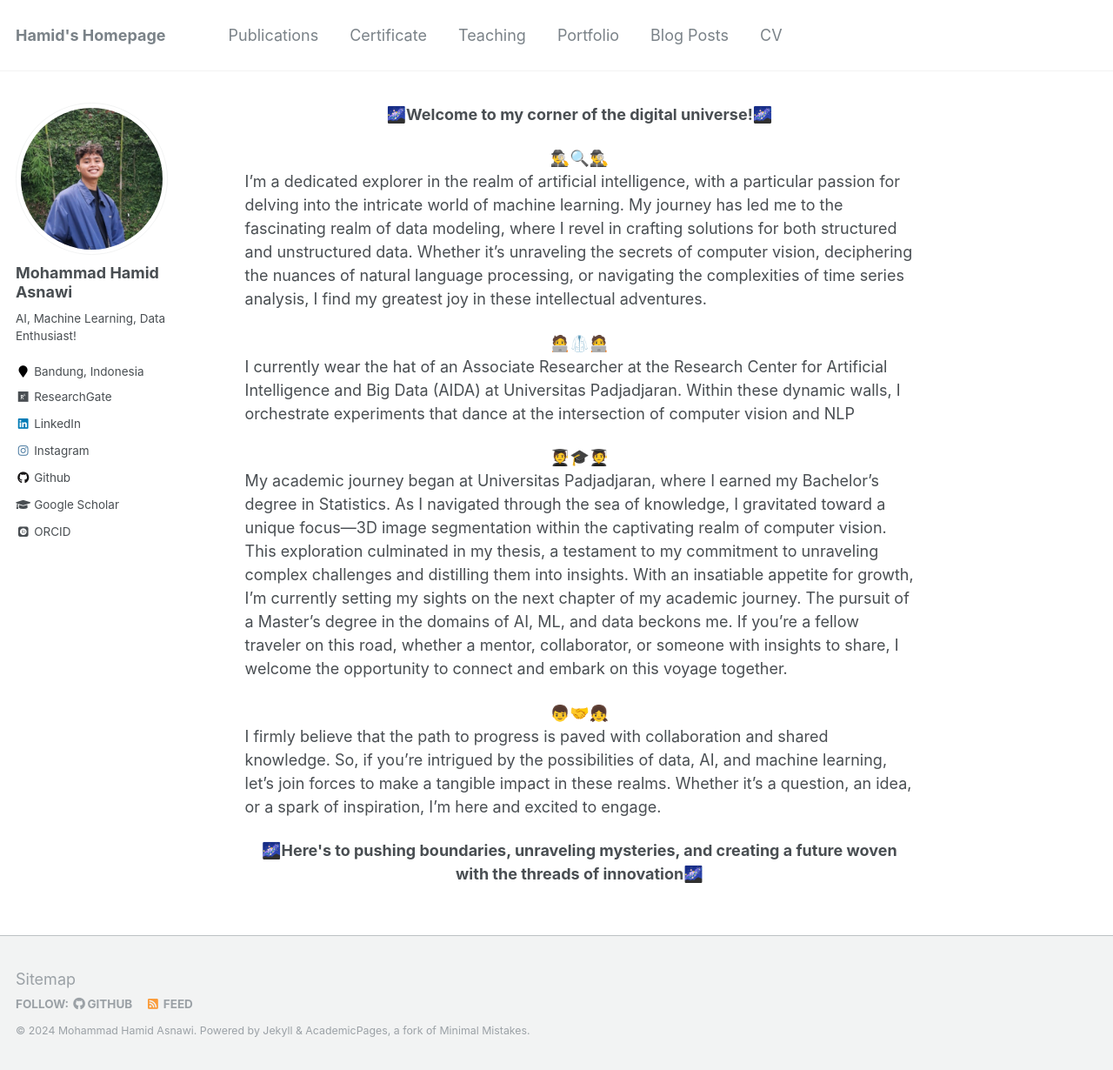
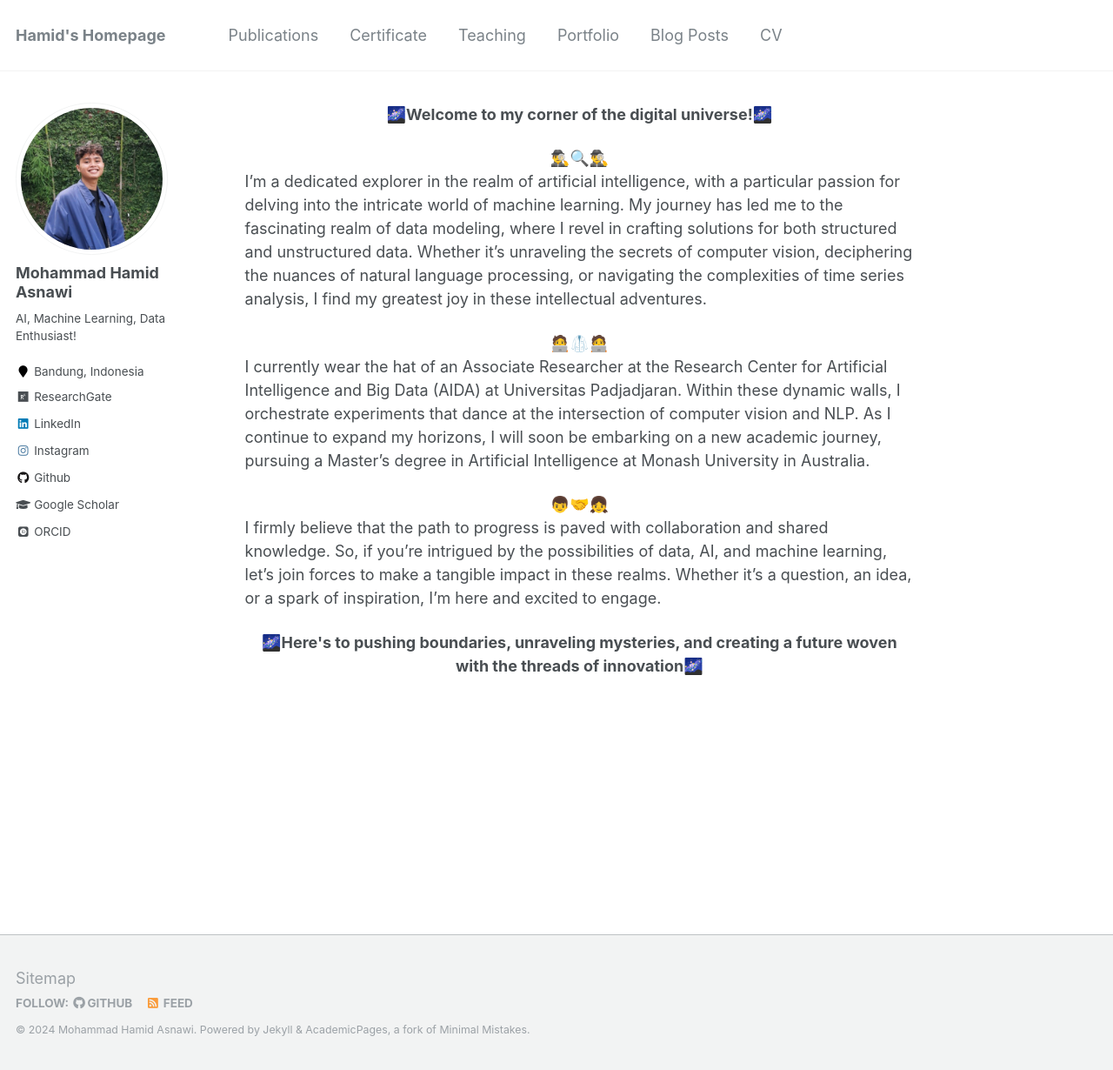
Before and after one commit to mhamidasn/mhamidasn.github.io, a Jekyll site: the page built from _pages/about.md, in a window 1280 px wide and 1230 px high. Shown: the whole window at 87% size. Built offline with Jekyll 4.4.1, drawn with Linux system fonts in a browser that asks for light colours; some web fonts are replaced.

Commit message:
Update "About Me"

```diff
--- a/_pages/about.md
+++ b/_pages/about.md
@@ -12,13 +12,10 @@ redirect_from:
 </p>
 
 <center>🕵️‍♂️🔍🕵️‍♂️</center>
-I'm a dedicated explorer  in the realm of artificial intelligence, with a particular passion for delving into the intricate world of machine learning. My journey has led me to the fascinating realm of data modeling, where I revel in crafting solutions for both structured and unstructured data. Whether it's unraveling the secrets of computer vision, deciphering the nuances of natural language processing, or navigating the complexities of time series analysis, I find my greatest joy in these intellectual adventures.
+I'm a dedicated explorer in the realm of artificial intelligence, with a particular passion for delving into the intricate world of machine learning. My journey has led me to the fascinating realm of data modeling, where I revel in crafting solutions for both structured and unstructured data. Whether it's unraveling the secrets of computer vision, deciphering the nuances of natural language processing, or navigating the complexities of time series analysis, I find my greatest joy in these intellectual adventures.
 
 <center>🧑‍💻🥼🧑‍💻</center>
-I currently wear the hat of an Associate Researcher at the Research Center for Artificial Intelligence and Big Data (AIDA) at Universitas Padjadjaran. Within these dynamic walls, I orchestrate experiments that dance at the intersection of computer vision and NLP
-
-<center>🧑‍🎓🎓🧑‍🎓</center>
-My academic journey began at Universitas Padjadjaran, where I earned my Bachelor's degree in Statistics. As I navigated through the sea of knowledge, I gravitated toward a unique focus—3D image segmentation within the captivating realm of computer vision. This exploration culminated in my thesis, a testament to my commitment to unraveling complex challenges and distilling them into insights. With an insatiable appetite for growth, I'm currently setting my sights on the next chapter of my academic journey. The pursuit of a Master's degree in the domains of AI, ML, and data beckons me. If you're a fellow traveler on this road, whether a mentor, collaborator, or someone with insights to share, I welcome the opportunity to connect and embark on this voyage together.
+I currently wear the hat of an Associate Researcher at the Research Center for Artificial Intelligence and Big Data (AIDA) at Universitas Padjadjaran. Within these dynamic walls, I orchestrate experiments that dance at the intersection of computer vision and NLP. As I continue to expand my horizons, I will soon be embarking on a new academic journey, pursuing a Master's degree in Artificial Intelligence at Monash University in Australia.
 
 <center>👦🤝👧</center>
 I firmly believe that the path to progress is paved with collaboration and shared knowledge. So, if you're intrigued by the possibilities of data, AI, and machine learning, let's join forces to make a tangible impact in these realms. Whether it's a question, an idea, or a spark of inspiration, I'm here and excited to engage.
```
